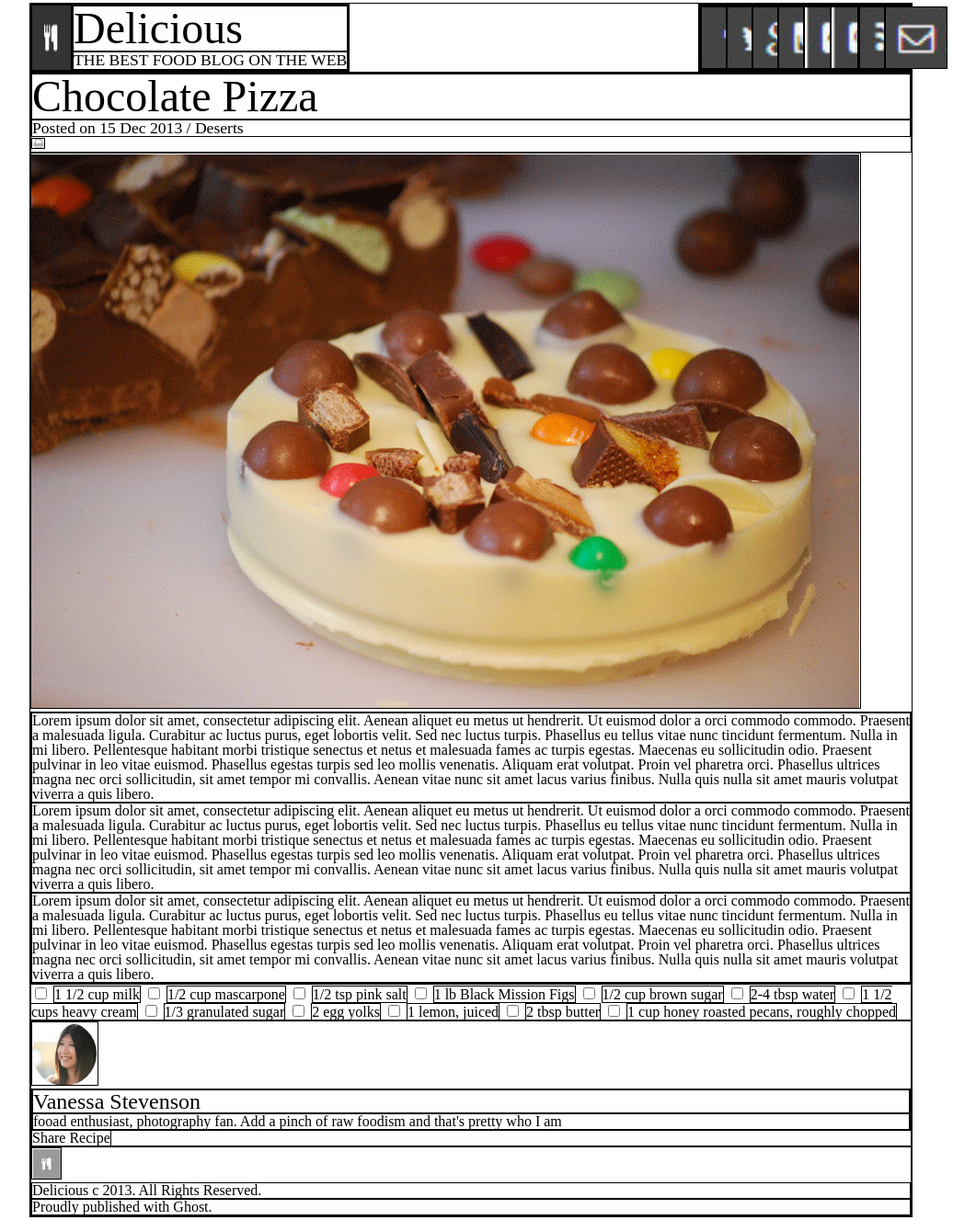
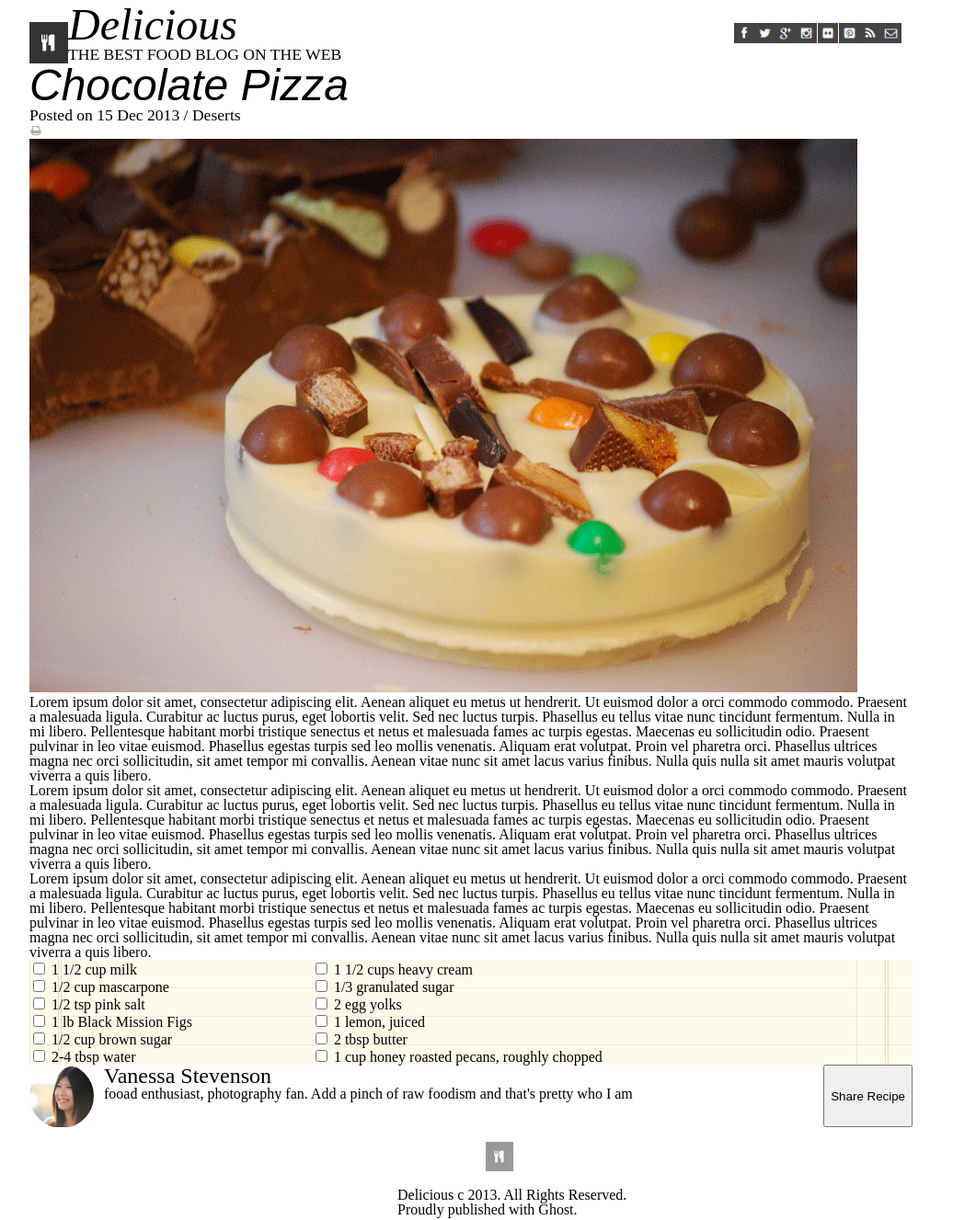
Before and after one commit to revathisrie/chocolate-pizza, a plain HTML site: page index.html in a window 1280 px wide. Shown: the part 7-1334 px from the top of the page at 92% size, without its empty margins (128-1189 px from the left). Drawn offline with Linux system fonts and the light colour scheme.

Commit message:
Work on styling

```diff
--- a/index.html
+++ b/index.html
@@ -33,7 +33,7 @@
      </header>
        <main>
          <section>
-           <h1>Chocolate Pizza</h1>
+           <h1 id="chocoPizza">Chocolate Pizza</h1>
            <h3>Posted on 15 Dec 2013 / Deserts</h3>
            <img src="img/print-icon.png" alt="PRINT">
            </section>
@@ -49,41 +49,71 @@
 
                </section>
 
-               <section>
-
+               <section id="columns">
+                <div class="column1">
+                  <form>
+                    <div>
                       <input type="checkbox" name="milk" value="unchecked">
                       <label for="milk">1 1/2 cup milk</label>
+                    </div>
+                    <div>
                       <input type="checkbox" name="masc" value="unchecked">
                       <label for="masc">1/2 cup mascarpone</label>
+                    </div>
+                    <div>
                       <input type="checkbox" name="salt" value="unchecked">
                       <label for="salt">1/2 tsp pink salt</label>
+                    </div>
+                    <div>
                       <input type="checkbox" name="figs" value="unchecked">
                       <label for="figs">1 lb Black Mission Figs</label>
+                    </div>
+                    <div>
                       <input type="checkbox" name="brownSugar" value="unchecked">
                       <label for="brownSugar">1/2 cup brown sugar</label>
+                    </div>
+                    <div>
                       <input type="checkbox" name="water" value="unchecked">
                       <label for="water">2-4 tbsp water</label>
+                    </div>
+                  </form>
+                </div>
+                  <div class="column2">
+                    <form>
+                      <div>
                         <input type="checkbox" name="heavyCream" value="unchecked">
                         <label for="heavyCream">1 1/2 cups heavy cream</label>
+                      </div>
+                      <div>
                         <input type="checkbox" name="granulatedSugar" value="checked">
                         <label for="granulatedSugar">1/3 granulated sugar</label>
+                      </div>
+                      <div>
                         <input type="checkbox" name="eggYolks" value="checked">
                         <label for="eggYolks">2 egg yolks</label>
+                      </div>
+                      <div>
                         <input type="checkbox" name="lemon" value="unchecked">
                         <label for="lemon">1 lemon, juiced</label>
+                      </div>
+                      <div>
                         <input type="checkbox" name="butter" value="unchecked">
                         <label for="butter">2 tbsp butter</label>
+                      </div>
+                      <div>
                         <input type="checkbox" name="honeyRoastedPecans" value="unchecked">
                         <label for="honeyRoastedPecans">1 cup honey roasted pecans, roughly chopped</label>
+                      </div>
+                    </form>
+                  </div>
                 </section>
-
-                 <section>
+                 <section class="bio">
                   <img src="img/van-pic.png" alt="">
                   <div>
                     <h2>Vanessa Stevenson</h2>
                     <p>fooad enthusiast, photography fan. Add a pinch of raw foodism and that's pretty who I am</p>
                   </div>
-                    <a>Share Recipe</a>
+                  <button>Share Recipe</button>
                  </section>
 
                  <footer>
--- a/style.css
+++ b/style.css
@@ -3,13 +3,16 @@ body{
   width: 960px;
   margin:10px auto;
 }
-body *{
-  border: 1px solid black;
-}
+
 h1{
   font-size: 3em;
+  font-style: italic;
+}
 
+#chocoPizza {
+  font-family: Arial, Helvetica, sans-serif;
 }
+
 h2{
   font-size: 1.5em;
 }
@@ -26,16 +29,60 @@ header{
   /* border-style:; */
 }
 
+
 #logo {
 display: flex;
 flex-direction: row;
 }
+
+#logo img {
+  margin-top: auto;
+}
+
 #icon{
-  display: flex;
+display: flex;
 flex-direction: row;
 margin-left: auto;
 }
+
 #icon *{
+display: flex;
+flex-direction: row;
+margin-top: auto;
+margin-bottom: auto;
+height: 70%;
+}
+
+#columns {
   display: flex;
-flex-direction: row;
+  background-image: url(/img/list-bg.png);
+
 }
+.column1 form {
+  display: flex;
+  flex-direction: column;
+  margin-right: 130px;
+}
+
+.column2 {
+  margin-right: 130px;
+}
+
+footer img {
+  display: inline-block;
+  margin-left: 480px;
+  padding: 15px;
+}
+
+footer p {
+  margin-left: 400px;
+}
+
+.bio {
+  display: flex;
+  gap: 10px;
+}
+
+.bio button {
+  margin-left: auto;
+}
```
Lines whose indentation alone changed are shown as unchanged.
